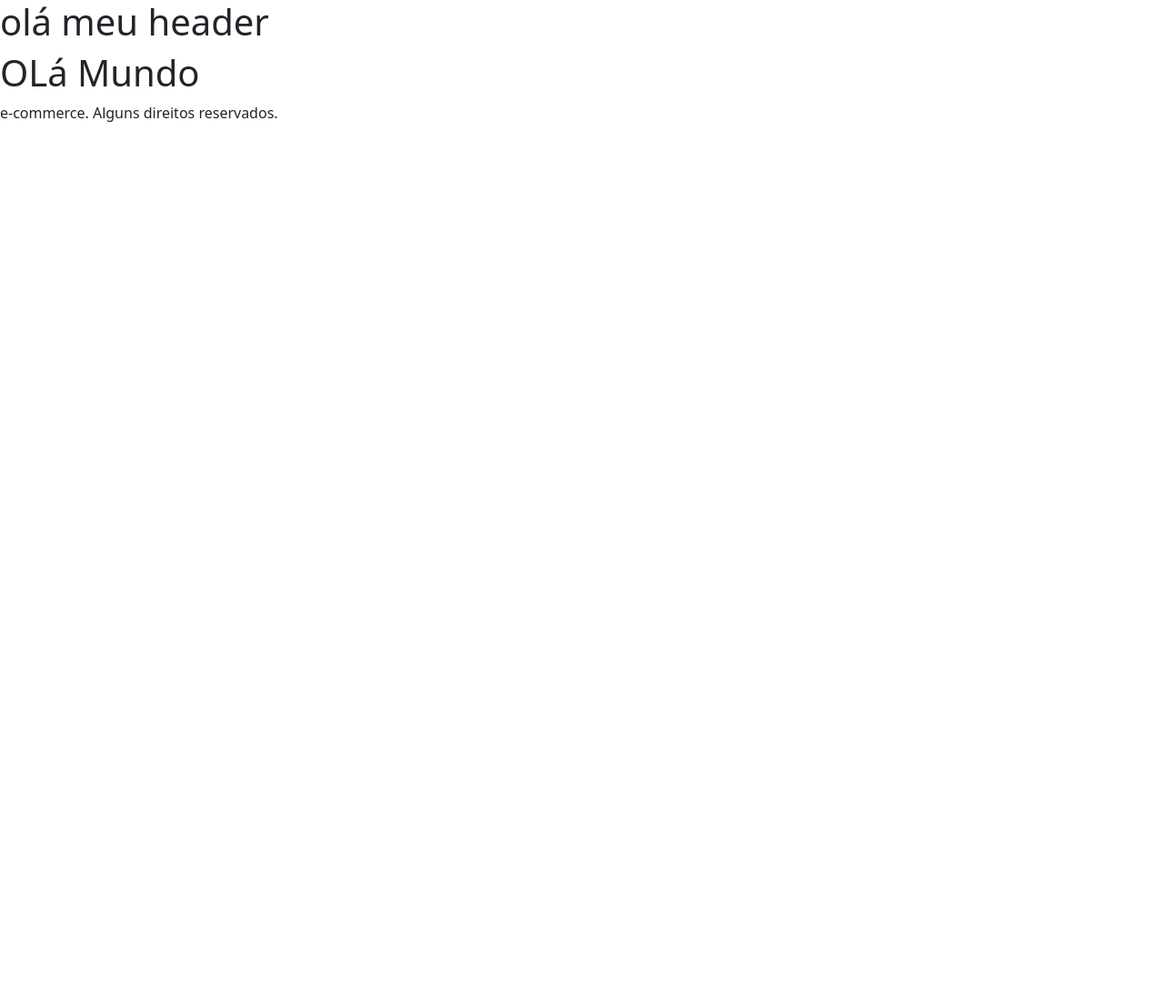
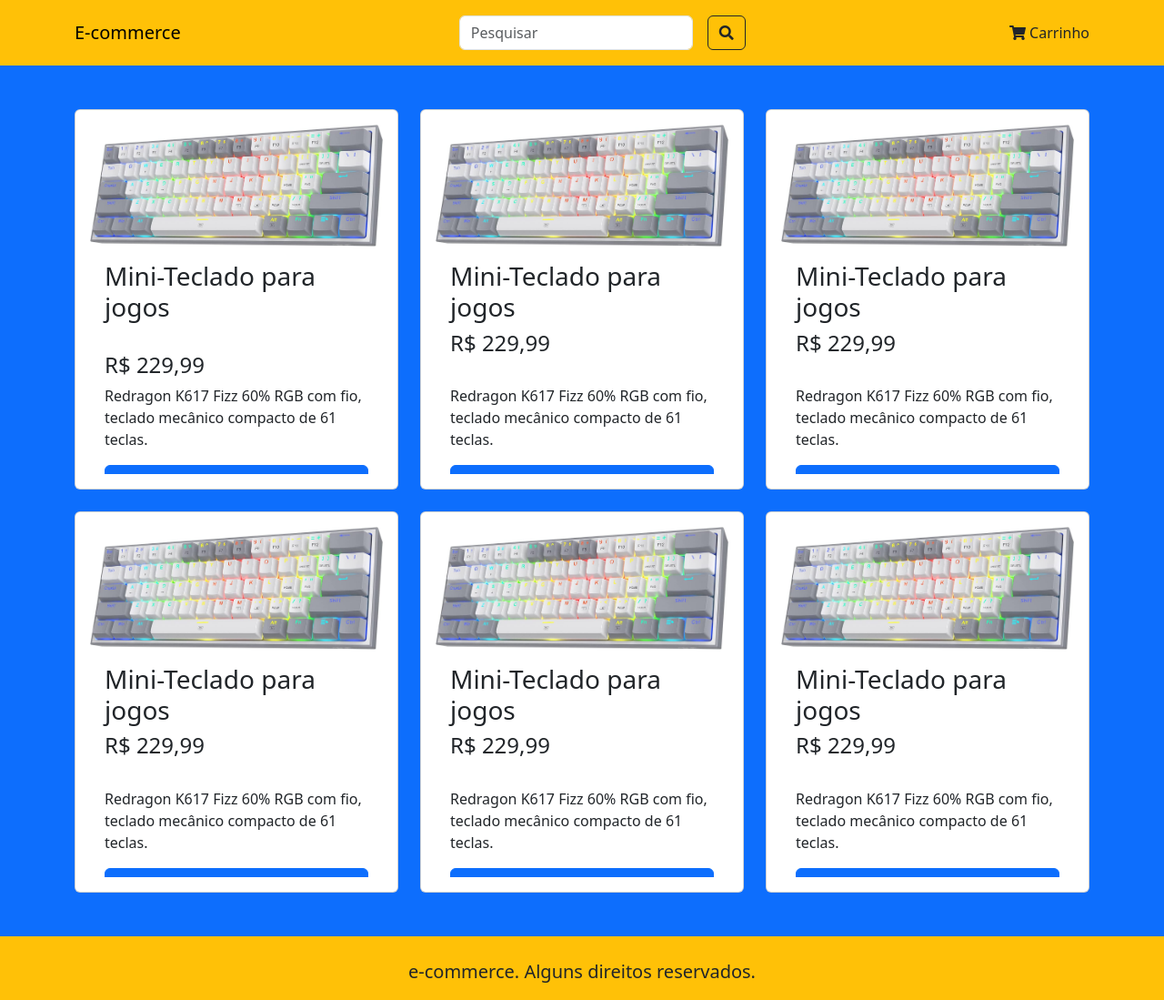
Before and after one commit to joaofelixss/e-ecommerce, a PHP site: template src/views/index.php in a window 1280 px wide. Shown: the whole page at 91% size. Before the commit the page ends 134 px from the top, so only its background shows below. Run offline with PHP 8.4, Linux system fonts and the light colour scheme; the template is opened without the code that fills it, so the values that code supplies are empty.

Commit message:
Finalização da página de visualização de index, header e footer

```diff
--- a/src/views/index.php
+++ b/src/views/index.php
@@ -3,7 +3,103 @@ require_once(__DIR__ . "/../../templates/header.php");
 require_once(__DIR__ . "/../../config/connection.php");
 ?>
 
-<h1>OLá Mundo</h1>
+<main class="bg-primary">
+  <div class="container pt-5 pb-5">
+    <div class="row">
+
+      <!-- Produto 1 -->
+      <div class="col-md-4">
+        <div class="card p-3">
+          <img src="<?= $BASE_URL ?>assets/img/foto1.jpg" class="card-img-top" alt="Imagem do Produto 1">
+          <div class="card-body d-flex flex-column">
+            <h3 class="card-title">Mini-Teclado para jogos</h3>
+            <br>
+            <h4 class="card-text">R$ 229,99</h4>
+            <p class="card-text">Redragon K617 Fizz 60% RGB com fio, teclado mecânico compacto de 61 teclas.</p>
+            <a href="#" class="btn btn-primary mt-auto">Adicionar ao carrinho</a>
+          </div>
+        </div>
+      </div>
+
+      <!-- Produto 2 -->
+      <div class="col-md-4">
+        <div class="card p-3">
+          <img src="<?= $BASE_URL ?>assets/img/foto1.jpg" class="card-img-top" alt="Imagem do Produto 2">
+          <div class="card-body d-flex flex-column">
+            <h3 class="card-title">Mini-Teclado para jogos</h3>
+            <h4 class="card-text">R$ 229,99</h4>
+            <br>
+            <p class="card-text">Redragon K617 Fizz 60% RGB com fio, teclado mecânico compacto de 61 teclas.</p>
+            <a href="#" class="btn btn-primary mt-auto">Adicionar ao carrinho</a>
+          </div>
+        </div>
+      </div>
+
+      <!-- Produto 3 -->
+      <div class="col-md-4">
+        <div class="card p-3">
+          <img src="<?= $BASE_URL ?>assets/img/foto1.jpg" class="card-img-top" alt="Imagem do Produto 3">
+          <div class="card-body d-flex flex-column">
+            <h3 class="card-title">Mini-Teclado para jogos</h3>
+            <h4 class="card-text">R$ 229,99</h4>
+            <br>
+            <p class="card-text">Redragon K617 Fizz 60% RGB com fio, teclado mecânico compacto de 61 teclas.</p>
+            <a href="#" class="btn btn-primary mt-auto">Adicionar ao carrinho</a>
+          </div>
+        </div>
+      </div>
+
+    </div>
+
+    <div class="row mt-4">
+
+      <!-- Produto 4 -->
+      <div class="col-md-4">
+        <div class="card p-3">
+          <img src="<?= $BASE_URL ?>assets/img/foto1.jpg" class="card-img-top" alt="Imagem do Produto 4">
+          <div class="card-body d-flex flex-column">
+            <h3 class="card-title">Mini-Teclado para jogos</h3>
+            <h4 class="card-text">R$ 229,99</h4>
+            <br>
+            <p class="card-text">Redragon K617 Fizz 60% RGB com fio, teclado mecânico compacto de 61 teclas.</p>
+            <a href="#" class="btn btn-primary mt-auto">Adicionar ao carrinho</a>
+          </div>
+        </div>
+      </div>
+
+      <!-- Produto 5 -->
+      <div class="col-md-4">
+        <div class="card p-3">
+          <img src="<?= $BASE_URL ?>assets/img/foto1.jpg" class="card-img-top" alt="Imagem do Produto 5">
+          <div class="card-body d-flex flex-column">
+            <h3 class="card-title">Mini-Teclado para jogos</h3>
+            <h4 class="card-text">R$ 229,99</h4>
+            <br>
+            <p class="card-text">Redragon K617 Fizz 60% RGB com fio, teclado mecânico compacto de 61 teclas.</p>
+            <a href="#" class="btn btn-primary mt-auto">Adicionar ao carrinho</a>
+          </div>
+        </div>
+      </div>
+
+      <!-- Produto 6 -->
+      <div class="col-md-4">
+        <div class="card p-3">
+          <img src="<?= $BASE_URL ?>assets/img/foto1.jpg" class="card-img-top" alt="Imagem do Produto 6">
+          <div class="card-body d-flex flex-column">
+            <h3 class="card-title">Mini-Teclado para jogos</h3>
+            <h4 class="card-text">R$ 229,99</h4>
+            <br>
+            <p class="card-text">Redragon K617 Fizz 60% RGB com fio, teclado mecânico compacto de 61 teclas.</p>
+            <a href="#" class="btn btn-primary mt-auto">Adicionar ao carrinho</a>
+          </div>
+        </div>
+      </div>
+    </div>
+
+  </div>
+
+</main>
+
 
 <?php
 require_once(__DIR__ . "/../../templates/footer.php");
--- a/templates/footer.php
+++ b/templates/footer.php
@@ -1,4 +1,4 @@
-<footer>
+<footer class="bg-warning d-flex justify-content-center lead  pt-4">
   <p>e-commerce. Alguns direitos reservados.</p>
 </footer>
 <script src="<?= $BASE_URL ?>assets/Bootstrap/bootstrap.bundle.min.js"></script>
--- a/templates/header.php
+++ b/templates/header.php
@@ -10,12 +10,43 @@ require_once(__DIR__ . "/../config/url.php");
   <meta name="viewport" content="width=device-width, initial-scale=1.0">
   <title>e-commerce</title>
   <link rel="stylesheet" href="<?= $BASE_URL ?>assets/Bootstrap/bootstrap.min.css">
+  <link rel="stylesheet" href="https://cdnjs.cloudflare.com/ajax/libs/font-awesome/5.15.4/css/all.min.css">
+  <link rel="preconnect" href="https://fonts.googleapis.com">
+  <link rel="preconnect" href="https://fonts.gstatic.com" crossorigin>
+  <link href="https://fonts.googleapis.com/css2?family=Poppins:wght@300;500;700&display=swap" rel="stylesheet">
 </head>
+
+<style>
+  .body {
+    font-family: 'Poppins', sans-serif;
+  }
+
+  .card-body {
+    height: 250px;
+    overflow: auto;
+  }
+</style>
 
 <body>
 
-  <header>
-    <nav class="flex nav-bar">
-      <h1>olá meu header</h1>
+  <header class="bg-warning p-2">
+    <nav class="navbar navbar-expand-lg navbar-light">
+      <div class="container d-flex justify-content-between">
+        <!-- Logo -->
+        <a class="navbar-brand" href="#">E-commerce</a>
+
+        <!-- Formulário de pesquisa -->
+        <form class="form-inline d-flex align-items-center my-2 my-lg-0">
+          <input class="form-control mr-sm-2" type="search" placeholder="Pesquisar" aria-label="Search">
+          <button class="btn btn-outline-dark ms-3 my-2 my-sm-0" type="submit">
+            <i class="fas fa-search"></i>
+          </button>
+        </form>
+
+
+
+        <!-- Carrinho -->
+        <a class="nav-link" href="#"><i class="fas fa-shopping-cart"></i> Carrinho</a>
+      </div>
     </nav>
   </header>
```
